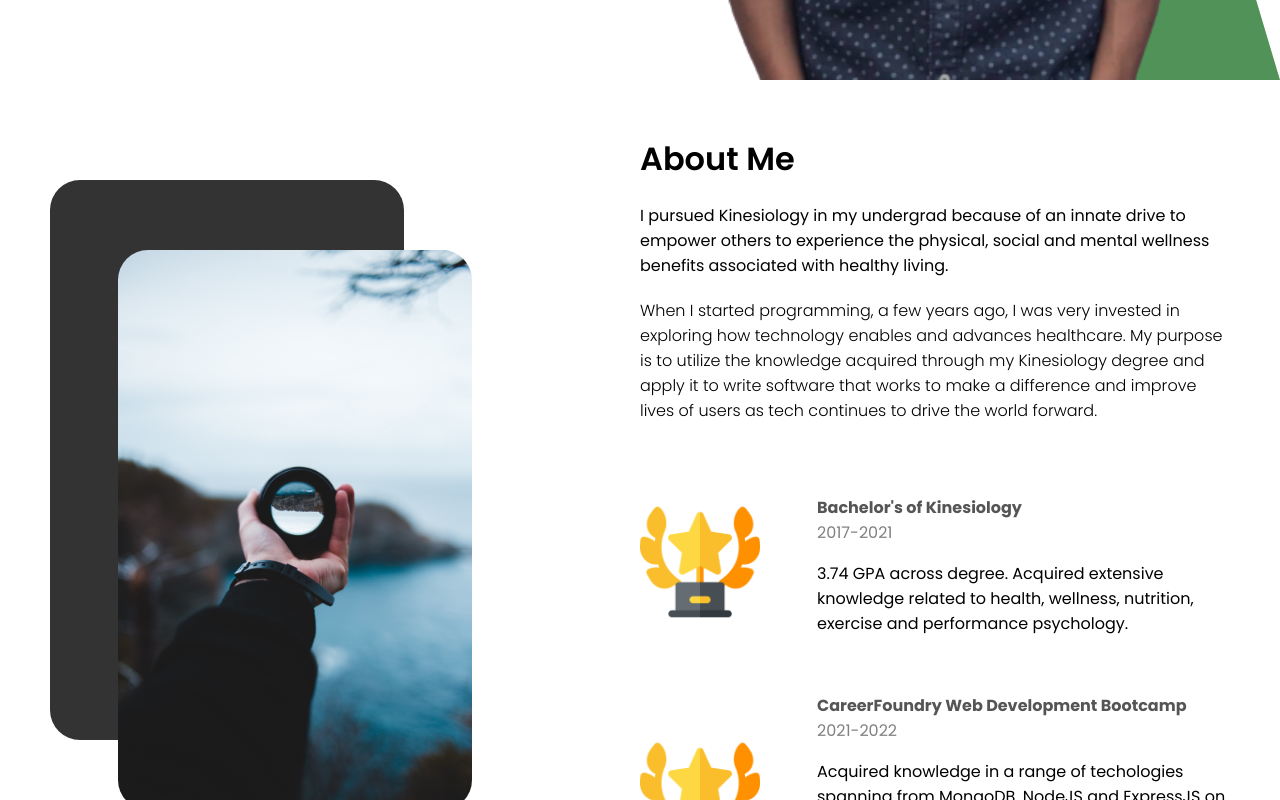
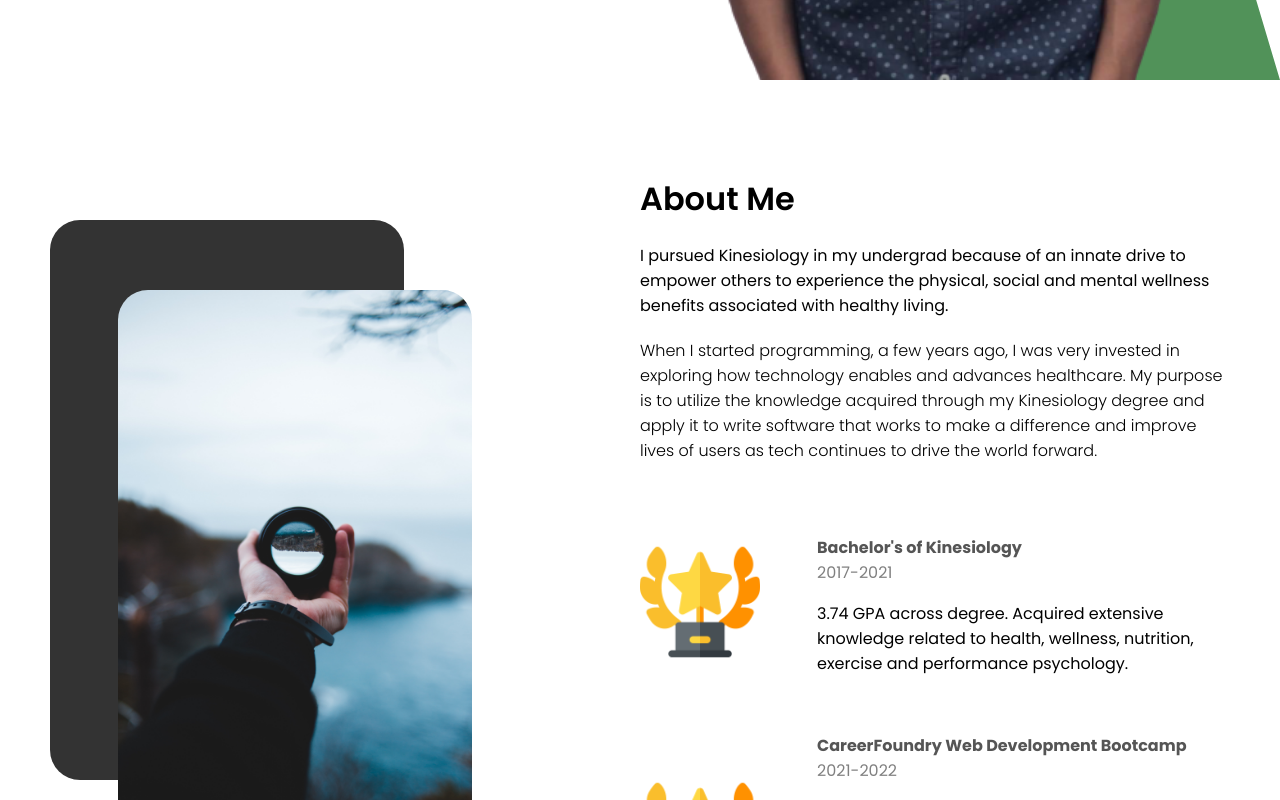
Before and after one commit to charangautam/Portfolio, a React (Create React App) app: page / in a window 1280 px wide. Shown: the part 720-1520 px from the top of the page. Built offline with nearby package versions, Linux system fonts and the light colour scheme.

Commit message:
spacing changes

```diff
--- a/src/components/about/about.css
+++ b/src/components/about/about.css
@@ -2,7 +2,7 @@
     display: flex;
     align-items: center;
     height: 100vh;
-    margin-top: 50px;
+    margin-top: 90px;
 }
 
 /* left side */
--- a/src/components/intro/intro.css
+++ b/src/components/intro/intro.css
@@ -40,7 +40,7 @@ h1, h2 {
 
 .i-title-wrapper {
     height: 100%;
-    animation: move 10s ease-in-out infinite alternate;
+    animation: move 15s ease-in-out infinite alternate;
 }
 
 @keyframes move {
--- a/src/components/productList/productList.css
+++ b/src/components/productList/productList.css
@@ -100,7 +100,7 @@
     .product-list {
         padding: 10px;
         max-width: 100vh;
-        margin-top: 200px;
+        margin-top: 250px;
     }
 
     .pl-texts {
```
